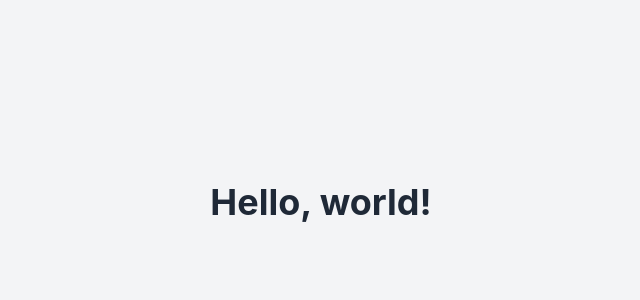
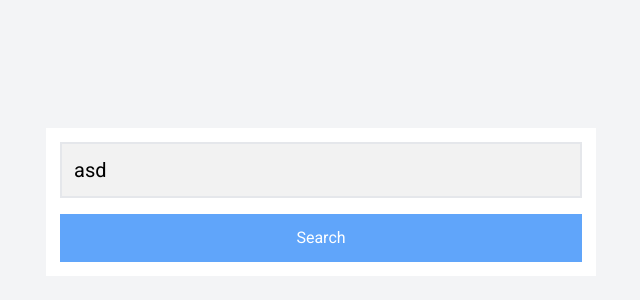
Before and after one commit to squalvj/github-user-finder, a React (Create React App) app: page / in a window 1280 px wide. Shown: the part 198-498 px from the top of the page, without its empty margins (319-959 px from the left). Built offline with nearby package versions, Linux system fonts and the light colour scheme.

Commit message:
add textfield & button components

```diff
--- a/public/index.html
+++ b/public/index.html
@@ -4,6 +4,7 @@
     <meta charset="utf-8" />
     <link rel="icon" href="%PUBLIC_URL%/favicon.ico" />
     <meta name="viewport" content="width=device-width, initial-scale=1" />
+    <link href="https://fonts.googleapis.com/css2?family=Roboto:wght@300;400;500;700&display=swap" rel="stylesheet">
     <meta name="theme-color" content="#000000" />
     <meta
       name="description"
--- a/src/App.tsx
+++ b/src/App.tsx
@@ -1,13 +1,22 @@
 import React from "react";
 import "./App.css";
+import TextInput from "./components/TextField"
+import Button from "./components/Button";
 
 function App() {
   return (
-    <div className="App">
-      <div className="bg-gray-100 h-screen flex items-center justify-center">
-        <h1 className="text-4xl font-bold text-center text-gray-800">
-          Hello, world!
-        </h1>
+    <div className="App bg-gray-100 flex items-center min-h-screen p-4">
+      <div className="bg-white container">
+        <TextInput
+          value="asd"
+          placeholder="Test"
+          onChange={(e) => console.log(e)}
+        />
+        <div className="mt-4">
+          <Button>
+            Search
+          </Button>
+        </div>
       </div>
     </div>
   );
--- /dev/null
+++ b/src/components/Button/index.tsx
@@ -0,0 +1,77 @@
+import { ReactNode } from "react";
+
+const Spinner = () => (
+  <svg
+    className="spinner"
+    width="65px"
+    height="65px"
+    viewBox="0 0 66 66"
+    xmlns="http://www.w3.org/2000/svg"
+  >
+    <circle
+      className="path"
+      fill="none"
+      strokeWidth="6"
+      strokeLinecap="round"
+      cx="33"
+      cy="33"
+      r="30"
+    ></circle>
+  </svg>
+);
+
+enum BUTTON_VARIANT {
+  PRIMARY = 'primary',
+  SECONDARY = 'secondary'
+}
+
+enum BUTTON_SIZE {
+  FULL = 'full'
+}
+
+type ButtonProps = {
+  children: ReactNode;
+  variant?: BUTTON_VARIANT;
+  onClick?: () => void;
+  disabled?: boolean;
+  size?: 'full';
+  loading?: boolean;
+};
+
+const BACKGROUND_MAP = {
+  [BUTTON_VARIANT.PRIMARY]: `bg-blue-400 text-white`,
+  [BUTTON_VARIANT.SECONDARY]: `bg-yellow-400 color-white`,
+};
+
+const SIZE_MAP = {
+  [BUTTON_SIZE.FULL]: "w-full",
+};
+
+const Button = ({
+  children,
+  variant = BUTTON_VARIANT.PRIMARY,
+  onClick,
+  disabled,
+  size = BUTTON_SIZE.FULL,
+  loading,
+}: ButtonProps) => {
+  const backgroundClass = BACKGROUND_MAP[variant];
+  const sizeClass = SIZE_MAP[size];
+  const disabledClass = disabled ? "bg-gray-200 text-black cursor-not-allowed" : ""
+  return (
+    <button
+      onClick={() => {
+        if (loading) return;
+
+        if (onClick)
+          onClick();
+      }}
+      disabled={disabled}
+      className={`${backgroundClass} ${sizeClass} ${disabledClass} p-3`}
+    >
+      {loading ? <Spinner /> : children}
+    </button>
+  );
+};
+
+export default Button;
--- /dev/null
+++ b/src/components/TextField/index.tsx
@@ -0,0 +1,29 @@
+import React, { ChangeEvent } from "react";
+
+type Props = {
+  placeholder?: string;
+  value: string;
+  onChange: (value: string) => void;
+};
+
+const TextInput: React.FC<Props> = ({
+  placeholder = "Enter value...",
+  value,
+  onChange,
+}) => {
+  const handleInputChange = (event: ChangeEvent<HTMLInputElement>) => {
+    onChange(event.target.value);
+  };
+
+  return (
+    <input
+      className="p-3 bg-[#f2f2f2] border-black-500 border-2 text-xl w-full"
+      type="text"
+      value={value}
+      onChange={handleInputChange}
+      placeholder={placeholder}
+    />
+  );
+};
+
+export default TextInput;
--- a/src/index.css
+++ b/src/index.css
@@ -4,14 +4,29 @@
 
 body {
   margin: 0;
-  font-family: -apple-system, BlinkMacSystemFont, 'Segoe UI', 'Roboto', 'Oxygen',
-    'Ubuntu', 'Cantarell', 'Fira Sans', 'Droid Sans', 'Helvetica Neue',
-    sans-serif;
+  font-family: "Roboto", sans-serif;
   -webkit-font-smoothing: antialiased;
   -moz-osx-font-smoothing: grayscale;
 }
 
 code {
-  font-family: source-code-pro, Menlo, Monaco, Consolas, 'Courier New',
+  font-family: source-code-pro, Menlo, Monaco, Consolas, "Courier New",
     monospace;
 }
+
+* {
+  box-sizing: border-box;
+}
+
+.container {
+  max-width: 550px;
+  margin-left: auto;
+  margin-right: auto;
+  padding: 14px;
+}
+
+@media screen and (max-width: 550px) {
+  .container {
+    padding: 12px;
+  }
+}
```
